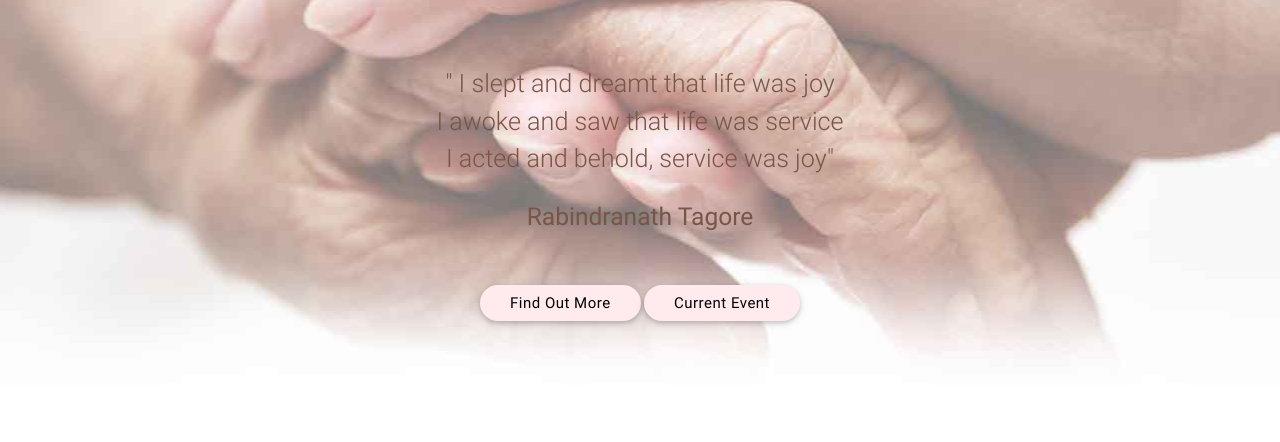
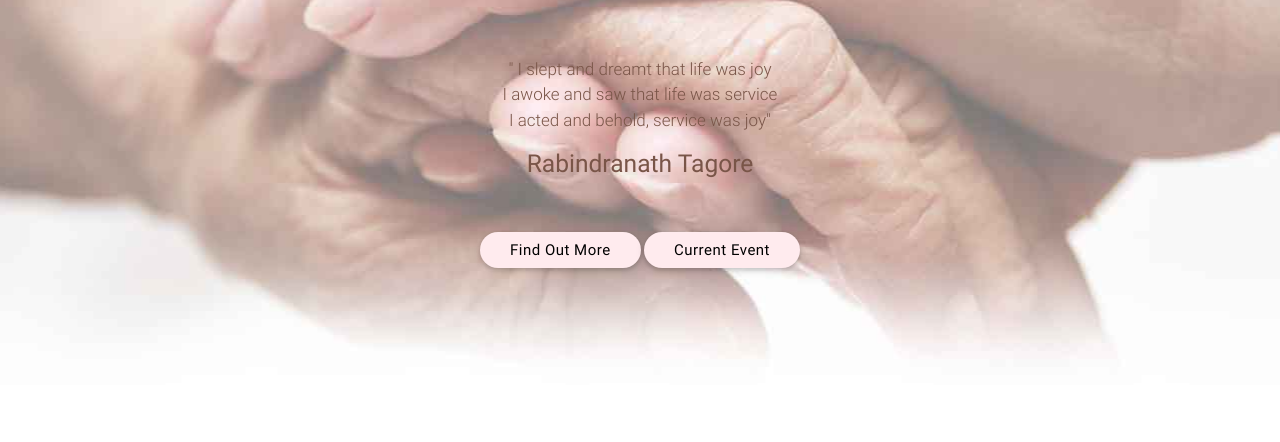
Before and after one commit to akhilerm/sukrita, a plain HTML site: page index.html in a window 1280 px wide. Shown: the part 329-771 px from the top of the page. Drawn offline with Linux system fonts and the light colour scheme.

Commit message:
Updated style.css

```diff
--- a/css/style.css
+++ b/css/style.css
@@ -117,7 +117,7 @@ margin-top:-15px;
 }
 .tabs .tab a {
     font-size: 20px;
-  color: #000
+  color: #000;
   display: block;
   width: 100%;
   height: 100%;
@@ -150,3 +150,8 @@ margin-top:-15px;
   margin-bottom: 15px;
   border-color: white;
 }
+.a17
+{
+font-size: 17px;
+
+}
```
